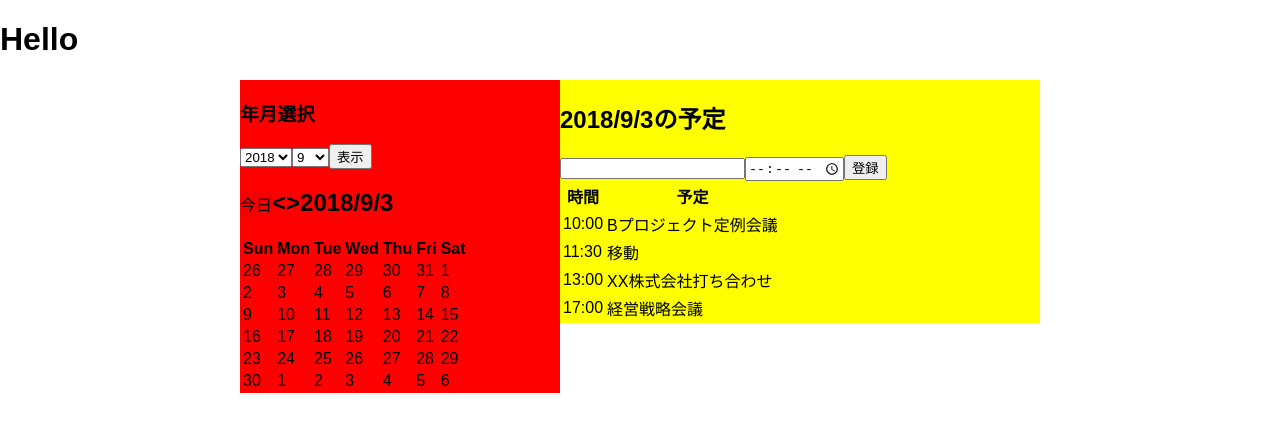
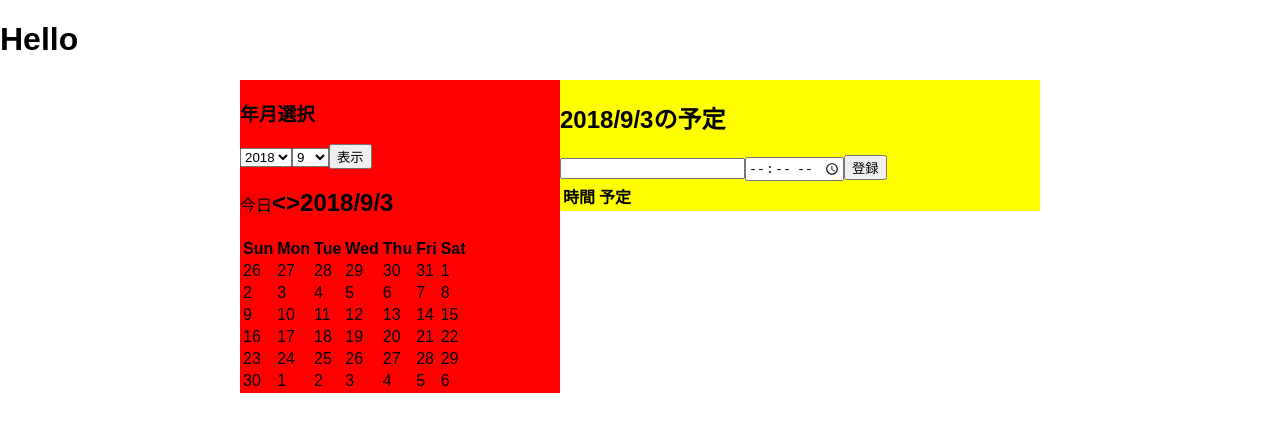
Before and after one commit to nargok/calender_app, a React (Create React App) app: page / in a window 1280 px wide. Shown: the top 432 px of the page. Built offline with nearby package versions, Linux system fonts and the light colour scheme.

Commit message:
予定登録処理の実装

```diff
--- a/src/components/schedule/schedule.js
+++ b/src/components/schedule/schedule.js
@@ -1,15 +1,57 @@
 import React, { Component } from 'react'
+import _ from 'lodash';
 
 class Schedule extends Component {
+  constructor() {
+    super()
+    const date = new Date()
+    const defaultTime = date.getHours() + ":" + date.getMinutes()
+    this.state = {
+      inputText: "",
+      inputTime: defaultTime,
+      schedule: []
+    }
+  }
+
+  handleInputText = (e) => {
+    this.setState({ inputText: e.target.value });
+  }
+
+  handleInputTime = (e) => {
+    this.setState({ inputTime: e.target.value });
+  }
+
+  handleRegisterButton = (date) => {
+    const item = {
+      date:date,
+      time: this.state.inputTime,
+      todo: this.state.inputText
+    };
+    const schedule = this.state.schedule;
+    schedule.push(item);
+    this.setState({ schedule: schedule });
+  }
+
   render() {
     const date = this.props.selectedDate.formatDate();
+    const schedules = this.state.schedule.filter((schedule) => schedule.date === date);
+    const sortedSchedules = _.sortBy(schedules, ['time']);
+    const items = sortedSchedules.map((schedule, index) => {
+      return (
+        <tr key={index}>
+          <td>{schedule.time}</td>
+          <td>{schedule.todo}</td>
+        </tr>
+      )
+    })
+
     return (
       <React.Fragment>
         <h2>{date}の予定</h2>
         <div>
-          <input type="text" />
-          <input type="time" />
-          <button>登録</button>
+          <input type="text" value={this.state.inputText} onChange={this.handleInputText} />
+          <input type="time" value={this.state.inputTime} onChange={this.handleInputTime} required/>
+          <button onClick={() => this.handleRegisterButton(date)}>登録</button>
         </div>
         <table>
           <thead>
@@ -18,22 +60,7 @@ class Schedule extends Component {
             </tr>
           </thead>
           <tbody>
-            <tr>
-              <td>10:00</td>
-              <td>Bプロジェクト定例会議</td>
-            </tr>
-            <tr>
-              <td>11:30</td>
-              <td>移動</td>
-            </tr>
-            <tr>
-              <td>13:00</td>
-              <td>XX株式会社打ち合わせ</td>
-            </tr>
-            <tr>
-              <td>17:00</td>
-              <td>経営戦略会議</td>
-            </tr>
+            {items}
           </tbody>
         </table>
       </React.Fragment>
--- a/src/index.js
+++ b/src/index.js
@@ -69,7 +69,7 @@ class Calender extends Component {
             </table>
           </div>
           <div className="schedule_area">
-            <Schedule selectedDate={this.state.selectedDate}/>
+            <Schedule selectedDate={this.state.selectedDate} />
           </div>
         </div>
       </React.Fragment>
```
